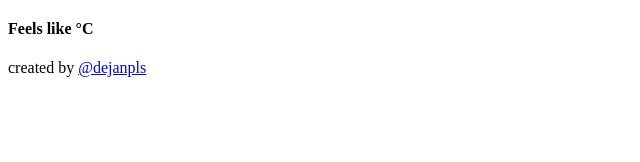
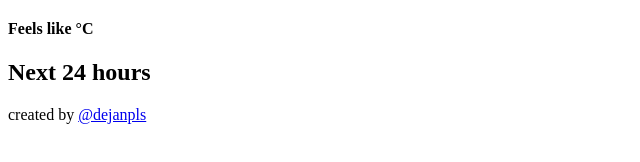
Before and after one commit to dejanpls/atmos, a website built with webpack: page src/template.html in a window 1280 px wide. Shown: the part 156-318 px from the top of the page, without its empty margins (0-640 px from the left). Built offline with nearby package versions, Linux system fonts and the light colour scheme; no server answers.

Commit message:
chore: uncomment cards container

```diff
--- a/src/template.html
+++ b/src/template.html
@@ -32,10 +32,10 @@
 
           <h3 id="conditions"></h3>
         </div>
-        <!-- <div id="24hrs-container">
+        <div id="next24hrs-container">
           <h2 id="next24hrs-title">Next 24 hours</h2>
         </div>
-        <div id="five-day-container">
+        <!-- <div id="five-day-container">
           <h2 id="five-day-title">Five-day forecast</h2>
         </div> -->
       </div>
```
